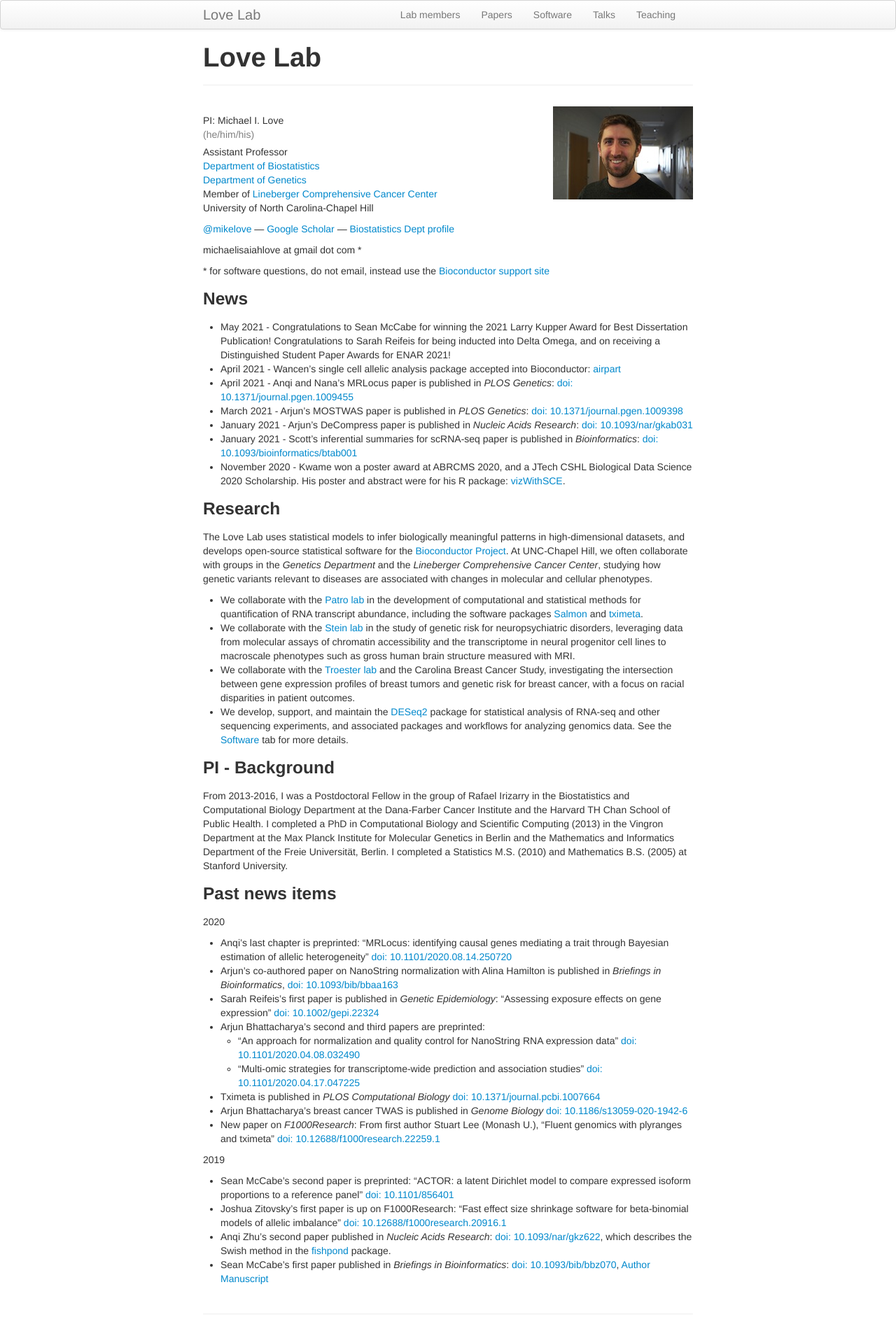
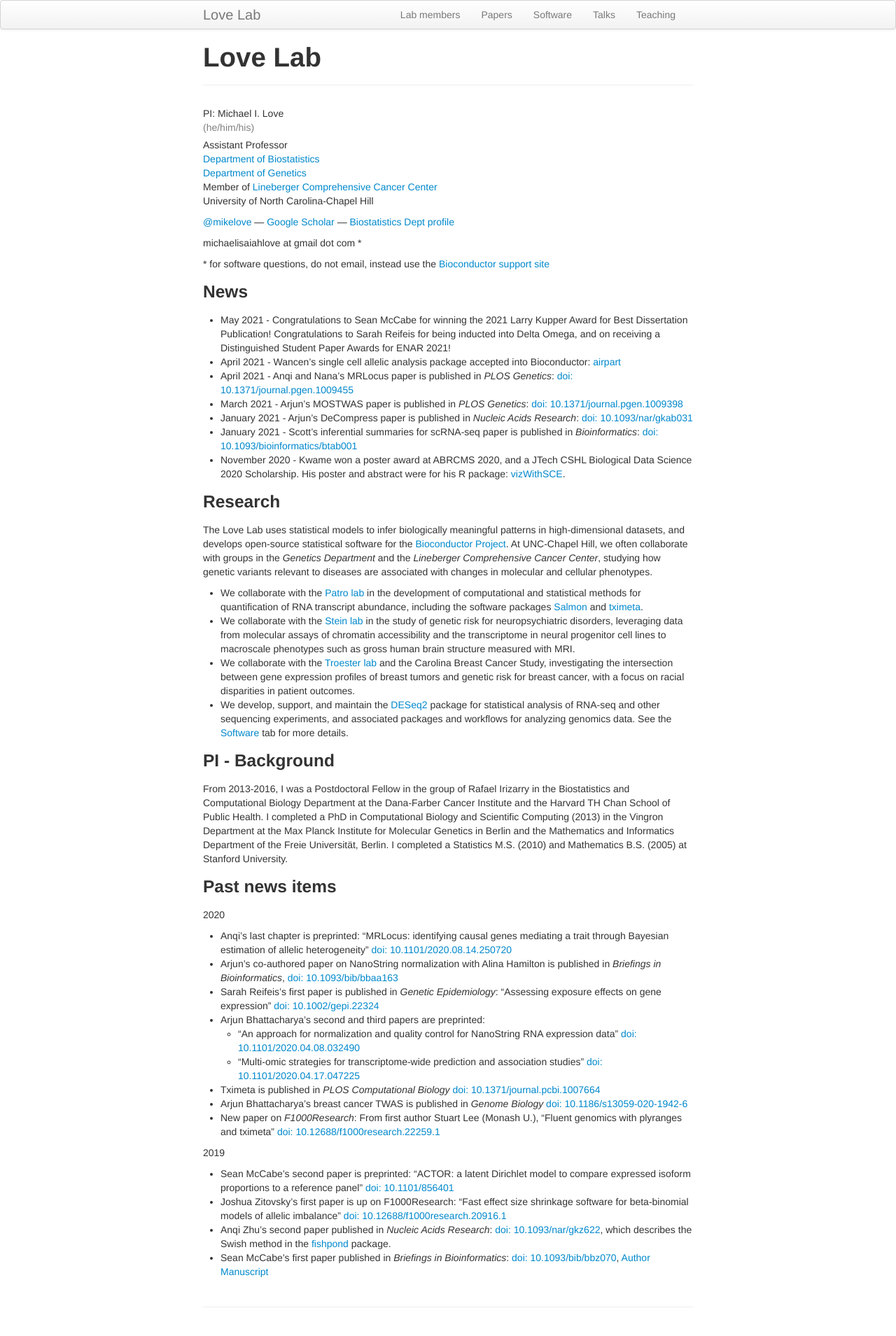
Before and after one commit to mikelove/mikelove.github.io, a Jekyll site: the page built from index.md, in a window 1280 px wide. Shown: the whole page at 70% size. Built offline with Jekyll 4.4.1, drawn with Linux system fonts in a browser that asks for light colours.

Commit message:
remove pic from main page

```diff
--- a/index.md
+++ b/index.md
@@ -4,8 +4,6 @@ layout: page
 ---
 
 <!-- {% include JB/setup %} -->
-
-<img style="float: right;" src="assets/michaellove.jpg">
 
 <p style="margin-bottom: 0px"> PI: Michael I. Love </p>
 <p style="color:grey; margin-bottom: 5px"> (he/him/his) </p>
```
Also changed, not shown: pages/papers.md (+0 -1 lines).
